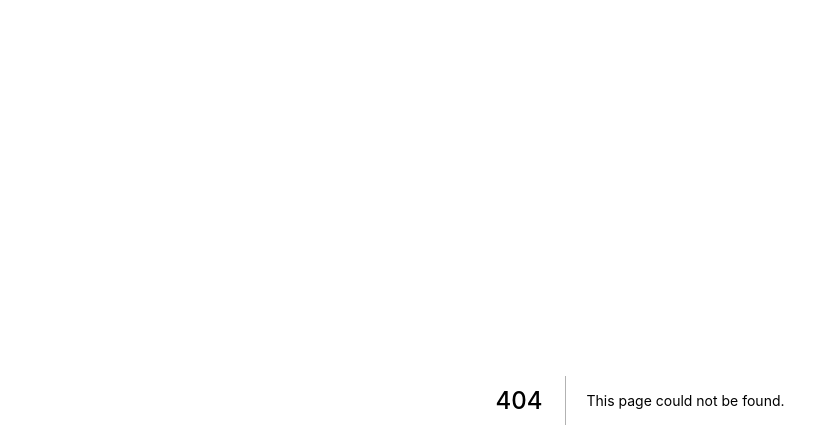
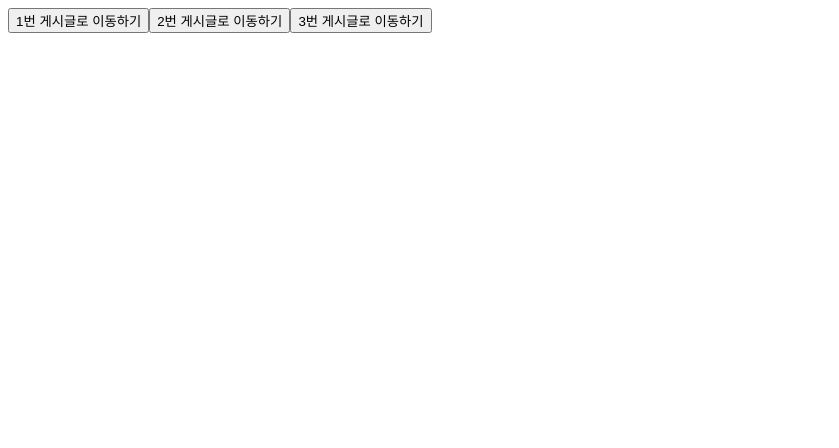
Before and after one commit to 5wintaek/Next-class, a Next.js app: page /section5/05-04-dynamic-routing-board-query in a window 1280 px wide. Before the commit this address had no page. Shown: the top 448 px of the page, without its empty margins (0-839 px from the left). Built offline with nearby package versions, Linux system fonts and the light colour scheme.

Commit message:
[Feat] dynamic routing (1)

```diff
--- /dev/null
+++ b/pages/section5/05-04-dynamic-routing-board-query/index.js
@@ -0,0 +1,23 @@
+import { useRouter } from 'next/router';
+
+export default function StaticRoutingPage() {
+  const router = useRouter();
+
+  const onClickMove1 = () => {
+    router.push('/section5/05-4-dynamic-routing-board-query-moved/list1');
+  };
+  const onClickMove2 = () => {
+    router.push('/section5/05-4-dynamic-routing-board-query-moved/list2');
+  };
+  const onClickMove3 = () => {
+    router.push('/section5/05-4-dynamic-routing-board-query-moved/list3');
+  };
+
+  return (
+    <>
+      <button onClick={onClickMove1}>1번 게시글로 이동하기</button>
+      <button onClick={onClickMove2}>2번 게시글로 이동하기</button>
+      <button onClick={onClickMove3}>3번 게시글로 이동하기</button>
+    </>
+  );
+}
```
Also changed, not shown: pages/section5/05-04-dynamic-routing-board-query-moved/[qqq]/index.js (added, +30 -0 lines).
